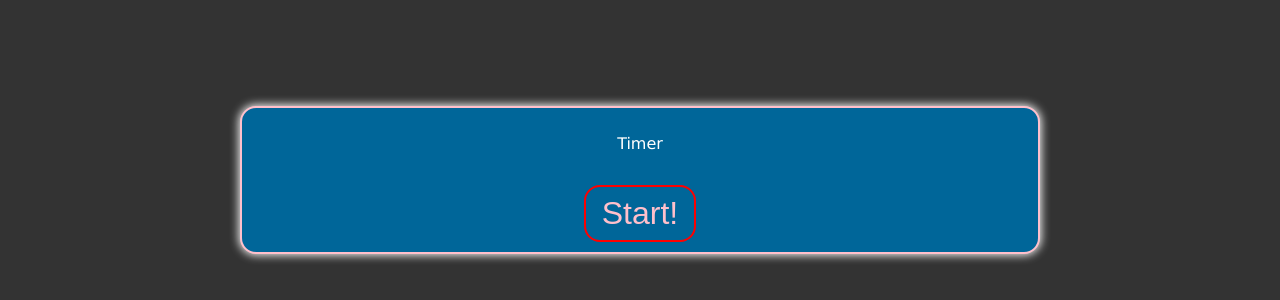
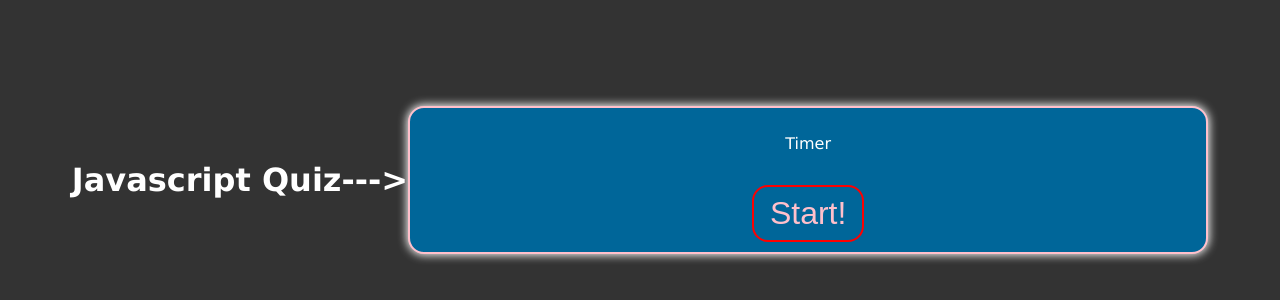
Before and after one commit to hankhint/javascript-quiz, a plain HTML site: page index.html in a window 1280 px wide. Shown: the part 220-520 px from the top of the page. Drawn offline with Linux system fonts and the light colour scheme.

Commit message:
updated screenshots on readme

```diff
--- a/index.html
+++ b/index.html
@@ -12,6 +12,7 @@
 </head>
 
 <body>
+    <h1>Javascript Quiz---></h1>
     <div class="container">
 
         <!--Timer Container-->
```
Also changed, not shown: 1 other file.
